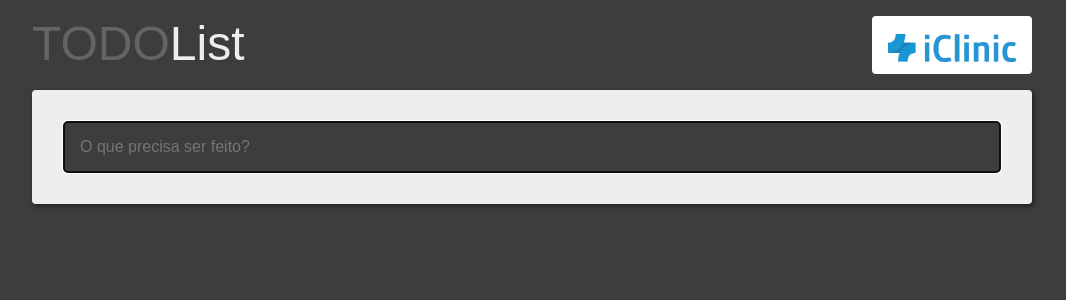
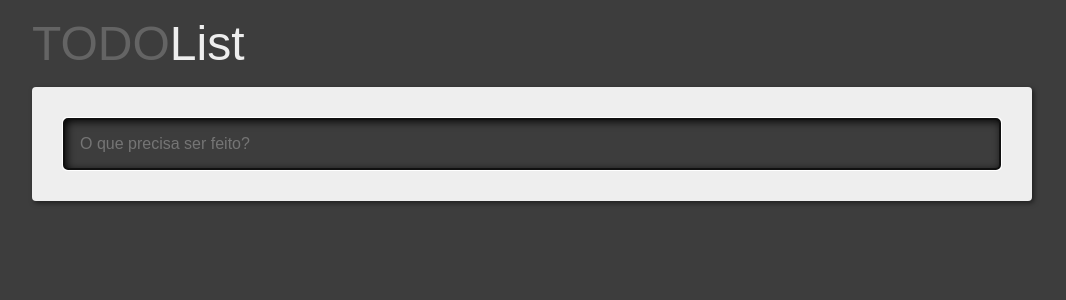
Before and after one commit to rafaelmarinids/react-to-do-list, a React app: page / in a window 1280 px wide. Shown: the top 300 px of the page, without its empty margins (108-1174 px from the left). Built offline with nearby package versions, Linux system fonts and the light colour scheme.

Commit message:
Corrigida a configuração do webpack-dev-server e melhorias no css

```diff
--- a/src/App.scss
+++ b/src/App.scss
@@ -8,9 +8,9 @@
 @import 'reset';
 
 .App {
-    margin: 1rem auto;
-    width: 100;
-    max-width: 1000px;
+  margin: 1rem auto;
+  width: 100;
+  max-width: 1000px;
 }
 
 header {
@@ -25,7 +25,7 @@ header {
   }
 
   a {
-    display: block;
+    display: none;
     float: right;
     padding: .1rem 1rem;
     background-color: white;
@@ -44,8 +44,8 @@ main {
   background-color: #EEE;
   box-sizing: border-box;
   padding: 2rem;
-  @include border-radius(4px);
   -webkit-box-shadow: 2px 2px 5px 0px rgba(0,0,0,0.5);
   -moz-box-shadow: 2px 2px 5px 0px rgba(0,0,0,0.5);
   box-shadow: 2px 2px 5px 0px rgba(0,0,0,0.5);
+  @include border-radius(4px);
 }
--- a/src/TodoInput.scss
+++ b/src/TodoInput.scss
@@ -13,5 +13,8 @@
   color: #EEE;
   border: 0;
   font-size: 1rem;
+  -webkit-box-shadow: inset 2px 2px 10px #000000;
+  -moz-box-shadow: inset 2px 2px 10px #000000;
+  box-shadow: inset 2px 2px 10px #000000;
   @include border-radius(4px);
 }
--- a/webpack.config.js
+++ b/webpack.config.js
@@ -5,7 +5,8 @@ const HtmlWebpackPlugin = require('html-webpack-plugin');
 module.exports = {
     entry: './src/index.js',
     output: {
-        publicPath: './dist',
+        path: path.join(__dirname, 'dist'),
+        publicPath: '/dist',
         filename: 'bundle.js'
     },
     module: {
@@ -33,8 +34,7 @@ module.exports = {
         extensions: ['*', '.js', '.jsx']
     },
     devServer: {
-        publicPath: './dist',
-        contentBase: './public',
+        contentBase: path.join(__dirname, 'public'),
         port: 3000
     }
 };
```
Lines whose indentation alone changed are shown as unchanged.
